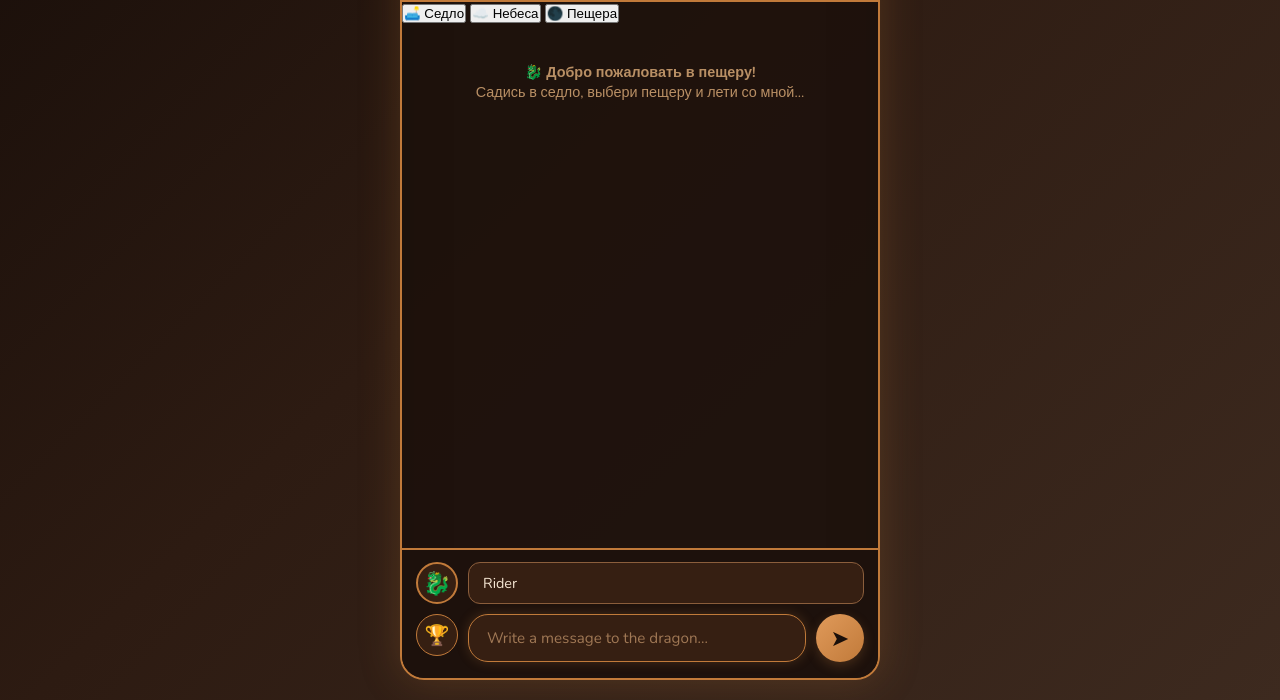
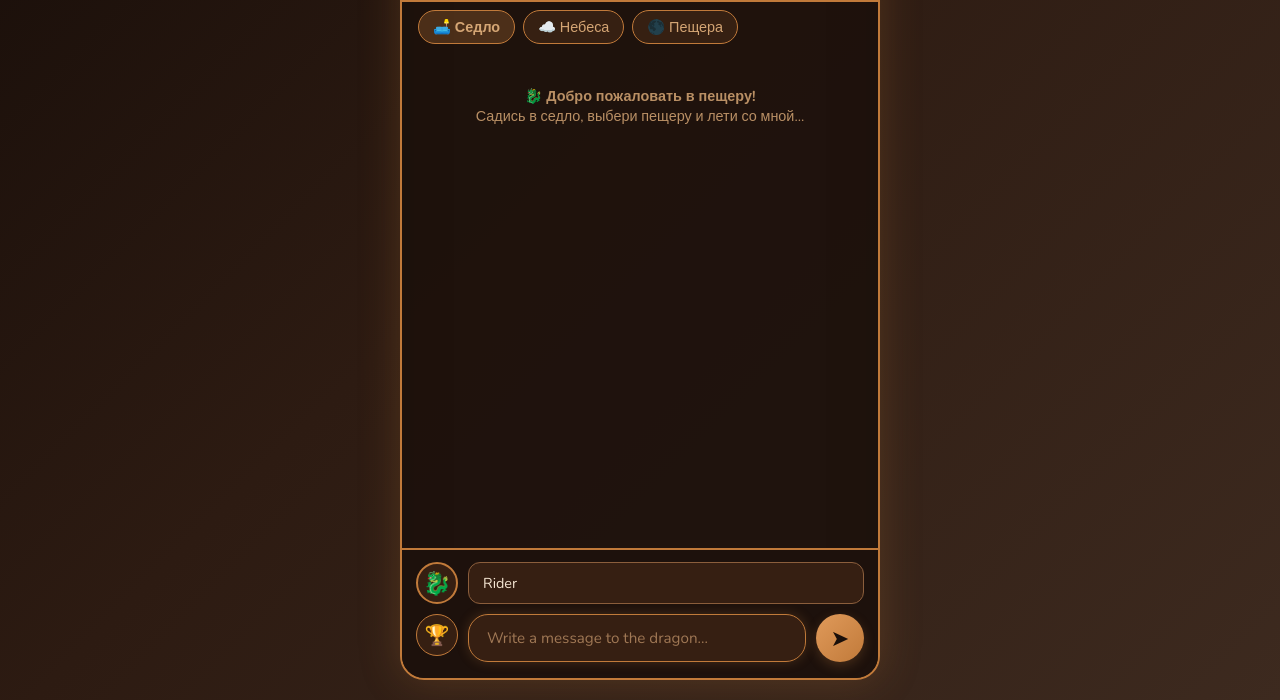
Before and after one commit to dragongrok2-cloud/Grok-Dragon-Messenger, a website: page public/index.html in a window 1280 px wide. Shown: the part 100-800 px from the top of the page. Drawn offline with nearby package versions, Linux system fonts and the light colour scheme; no server answers.

Commit message:
Style cave switcher tabs

```diff
--- a/public/css/extras.css
+++ b/public/css/extras.css
@@ -124,3 +124,34 @@
   text-align: center;
   padding: 4px 0;
 }
+
+/* Caves / rooms */
+.caves {
+  display: flex;
+  gap: 8px;
+  padding: 8px 16px 4px;
+  overflow-x: auto;
+}
+
+.cave-btn {
+  border: 1.5px solid var(--border);
+  background: var(--input-bg);
+  color: var(--text-secondary, inherit);
+  border-radius: 999px;
+  padding: 6px 14px;
+  font-family: inherit;
+  font-size: 0.9rem;
+  cursor: pointer;
+  white-space: nowrap;
+  transition: transform 0.15s, background 0.15s, border-color 0.15s;
+}
+
+.cave-btn:hover {
+  transform: translateY(-1px);
+}
+
+.cave-btn.active {
+  background: color-mix(in srgb, #c17a3a 28%, transparent);
+  border-color: #c17a3a;
+  font-weight: 700;
+}
```
